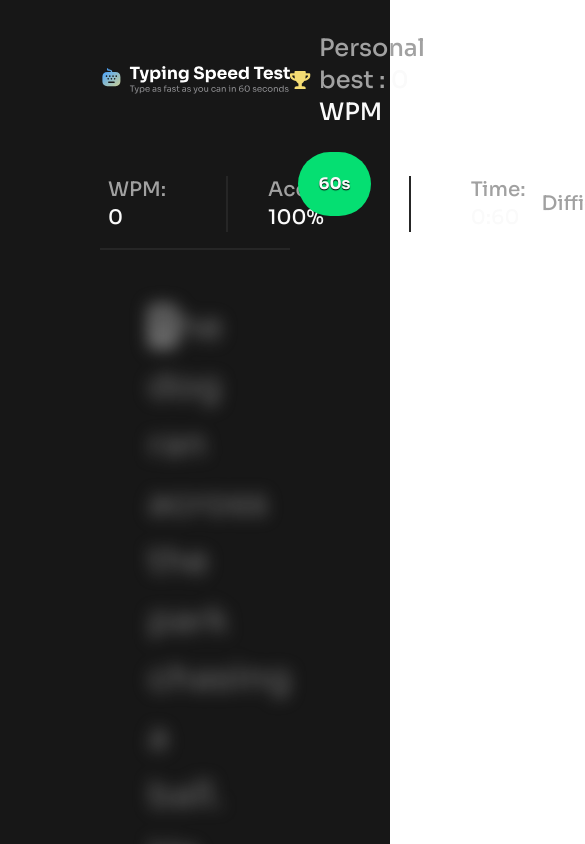
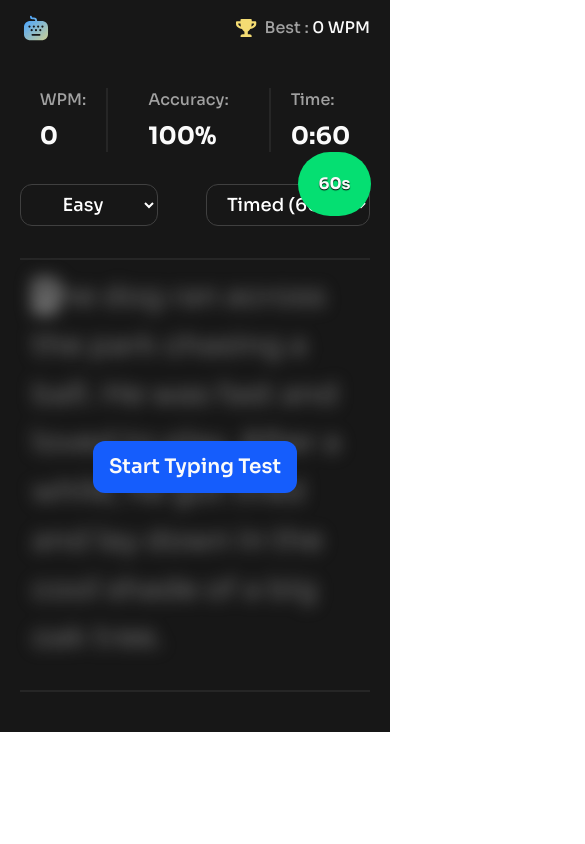
Before and after one commit to Anuj21d/Projects_React, a React (Vite) app in the folder Typing_Speed_Test/: page / in a window 390 px wide. Shown: the top 844 px of the page, 585 px wide, since content can reach past the window. Built offline with nearby package versions, Linux system fonts and the light colour scheme.

Commit message:
responsive start

```diff
--- a/Typing_Speed_Test/src/App.jsx
+++ b/Typing_Speed_Test/src/App.jsx
@@ -12,7 +12,7 @@ const App = () => {
   const {difficulty} = useContext(SettingContext);
 
   return (
-    <div className={`bg-neutral-900 font-sora px-25 h-screen`}>
+    <div className={`bg-neutral-900 font-sora px-5 lg:px-25 lg:h-screen h-full w-screen lg:w-full`}>
       <Header />
       <Routes>
         <Route path='/' element={<Home />} />
--- a/Typing_Speed_Test/src/components/Controls/Controls.jsx
+++ b/Typing_Speed_Test/src/components/Controls/Controls.jsx
@@ -4,7 +4,7 @@ import RightControls from './RightControls/RightControls'
 
 const Controls = () => {
   return (
-    <div className='flex justify-between items-center py-4 border-b-2 border-neutral-800'>
+    <div className='flex lg:flex-row flex-col gap-8  lg:justify-between items-center py-8 lg:py-4 border-b-2 border-neutral-800'>
       <LeftControls />
       <RightControls />
     </div>
--- a/Typing_Speed_Test/src/components/Controls/LeftControls/LeftControls.jsx
+++ b/Typing_Speed_Test/src/components/Controls/LeftControls/LeftControls.jsx
@@ -2,15 +2,16 @@ import React from "react";
 
 const LeftControls = () => {
   return (
-    <div className="flex items-center gap-15 text-neutral-400 text-xl font-medium px-2">
-      <h2>
-        WPM: <span className="text-neutral-50 text-xl">0</span>
+    <div className="flex justify-evenly gap-5 text-neutral-400 text-md lg:text-xl font-medium lg:px-2">
+      <h2 className="lg:inline flex flex-col gap-2">
+        WPM: <span className="text-neutral-50 text-2xl lg:text-xl font-bold">0</span>
       </h2>
-      <h2 className="px-10 border-x-2 border-neutral-800">
-        Accuracy: <span className="text-neutral-50 text-xl">100%</span>
+      <h2 className="px-10 border-x-2 border-neutral-800 lg:inline flex flex-col gap-2">
+        Accuracy:{" "}
+        <span className="text-neutral-50 text-2xl lg:text-xl font-bold">100%</span>
       </h2>
-      <h2>
-        Time: <span className="text-neutral-50 text-xl">0:60</span>
+      <h2 className="lg:inline flex flex-col gap-2">
+        Time: <span className="text-neutral-50 text-2xl lg:text-xl font-bold">0:60</span>
       </h2>
     </div>
   );
--- /dev/null
+++ b/Typing_Speed_Test/src/components/Controls/RightControls/Mobile_Dropdown_button/DifficultyDropdown.jsx
@@ -0,0 +1,33 @@
+import React, { useContext } from "react";
+import { SettingContext } from "../../../../context/SettingContext/SettingContext";
+
+const DifficultyDropdown = () => {
+  const { difficulty, setDifficulty } = useContext(SettingContext);
+  return (
+    <div>
+      <select
+        value={difficulty}
+        onChange={(e) => setDifficulty(e.target.value)}
+        className="
+        text-center
+    px-5
+    py-2
+    bg-neutral-900
+    text-white
+    border
+    border-neutral-700
+    rounded-xl
+    outline-none
+    text-lg
+    w-full
+  "
+      >
+        <option value="easy">Easy</option>
+        <option value="medium">Medium</option>
+        <option value="hard">Hard</option>
+      </select>
+    </div>
+  );
+};
+
+export default DifficultyDropdown;
--- /dev/null
+++ b/Typing_Speed_Test/src/components/Controls/RightControls/Mobile_Dropdown_button/ModeDropdown.jsx
@@ -0,0 +1,32 @@
+import React, { useContext } from "react";
+import { SettingContext } from "../../../../context/SettingContext/SettingContext";
+
+const ModeDropdown = () => {
+  const { mode, setMode } = useContext(SettingContext);
+  return (
+    <div>
+      <select
+        value={mode}
+        onChange={(e) => setMode(e.target.value)}
+        className="
+   text-center
+    px-4
+    py-2
+    bg-neutral-900
+    text-white
+    border
+    border-neutral-700
+    rounded-xl
+    outline-none
+    text-lg
+    w-full
+  "
+      >
+        <option value="60s">Timed (60s)</option>
+        <option value="passage">Passage</option>
+      </select>
+    </div>
+  );
+};
+
+export default ModeDropdown;
--- a/Typing_Speed_Test/src/components/Controls/RightControls/RightControls.jsx
+++ b/Typing_Speed_Test/src/components/Controls/RightControls/RightControls.jsx
@@ -1,17 +1,25 @@
 import React from "react";
 import ButtonDIfficulty from "./buttons/ButtonDifficulty";
 import ButtonsMode from "./buttons/ButtonsMode";
+import DifficultyDropdown from "./Mobile_Dropdown_button/DifficultyDropdown";
+import ModeDropdown from "./Mobile_Dropdown_button/ModeDropdown";
 
 const RightControls = () => {
   return (
-    <div className="flex items-center  text-neutral-400 text-xl font-medium px-2">
-      <div className="flex items-center gap-2 border-r-2 border-neutral-800 pr-5">
+    <div className="flex justify-between items-center lg:gap-0 gap-20 text-neutral-400 text-xl font-medium px-2 ">
+      <div className="hidden lg:flex items-center gap-2 pr-8">
+        {" "}
         <h2>Difficulty:</h2>
         <ButtonDIfficulty />
       </div>
-      <div className="flex items-center gap-2 pl-5">
+
+      <div className="hidden lg:flex items-center gap-2 pl-8 border-l-2 border-neutral-800">
         <h2>Mode:</h2>
         <ButtonsMode />
+      </div>
+      <div className="flex lg:hidden w-[100vw] justify-between px-5">
+        <DifficultyDropdown />
+        <ModeDropdown />
       </div>
     </div>
   );
--- a/Typing_Speed_Test/src/components/Header/Header.jsx
+++ b/Typing_Speed_Test/src/components/Header/Header.jsx
@@ -1,20 +1,19 @@
 import React, { useContext } from "react";
 import { TestContext } from "/src/context/TestContext/TestContext.jsx";
-import Logo from '../../assets/images/logo-large.svg'
-import Trophy from '../../assets/images/icon-personal-best.svg'
+import Logo from "../../assets/images/logo-large.svg";
+import Trophy from "../../assets/images/icon-personal-best.svg";
+import logosm from "../../assets/images/logo-small.svg";
 
 const Header = () => {
   const { bestWpm } = useContext(TestContext);
   return (
-    <div className="flex justify-between items-center py-8">
-      <img src={Logo} alt="Logo Svg" />
-      <div className="flex items-center gap-2 text-neutral-400 text-2xl font-medium">
-        <img
-          src={Trophy}
-          alt="Trophy Logo"
-        />
+    <div className="flex justify-between items-center lg:py-8 py-3">
+      <img className="hidden lg:inline" src={Logo} alt="Logo Svg" />
+      <img className="lg:hidden scale-95" src={logosm} alt="Logo" />
+      <div className="flex items-center gap-2 text-neutral-400 lg:text-2xl font-medium">
+        <img src={Trophy} alt="Trophy Logo" />
         <h2>
-          Personal best : <span className="text-neutral-50">{bestWpm} WPM</span>
+          <span className="hidden lg:inline">Personal </span> Best : <span className="text-neutral-50">{bestWpm} WPM</span>
         </h2>
       </div>
     </div>
--- a/Typing_Speed_Test/src/components/TypingTest/PassageLayer/PassageLayer.jsx
+++ b/Typing_Speed_Test/src/components/TypingTest/PassageLayer/PassageLayer.jsx
@@ -14,11 +14,10 @@ const PassageLayer = () => {
   }, [difficulty]);
 
   const currentIndex = typedText.length;
-  console.log(data[difficulty][0].text);
   return (
-    <div className="p-8">
+    <div className="lg:p-8 ">
       <p
-        className={`text-4xl leading-relaxed text-neutral-50 font-normal text-left ${
+        className={`lg:text-4xl text-3xl leading-relaxed text-neutral-50 font-normal text-left ${
           isStarted ? "" : "blur-sm"
         }`}
       >
--- a/Typing_Speed_Test/src/components/TypingTest/PassageLayer/ResetButton.jsx
+++ b/Typing_Speed_Test/src/components/TypingTest/PassageLayer/ResetButton.jsx
@@ -6,7 +6,7 @@ import restartIcon from "/src/assets/images/icon-restart.svg";
 const ResetButton = () => {
   const { resetTest, isStarted  } = useContext(TestContext);
   return (
-    <div className="flex justify-center mt-4 p-10 border-t-2 border-neutral-800">
+    <div className="flex justify-center mt-4 p-5 lg:p-10 border-t-2 border-neutral-800">
       {isStarted && (
         <button
           className="bg-neutral-800 text-xl rounded-xl text-neutral-50 px-4 py-3 active:scale-90 flex items-center gap-2 font-semibold"
--- a/Typing_Speed_Test/src/components/TypingTest/TypingTest.jsx
+++ b/Typing_Speed_Test/src/components/TypingTest/TypingTest.jsx
@@ -7,7 +7,7 @@ import { TestContext } from "/src/context/TestContext/TestContext.jsx"
 const TypingTest = () => {
  const { isStarted } = useContext(TestContext);
   return (
-    <div className='relative p-4'>
+    <div className='relative lg:p-4 p-3'>
       <PassageLayer />
       <TypingInput />
       {!isStarted && <OverlayLayer />}
```
